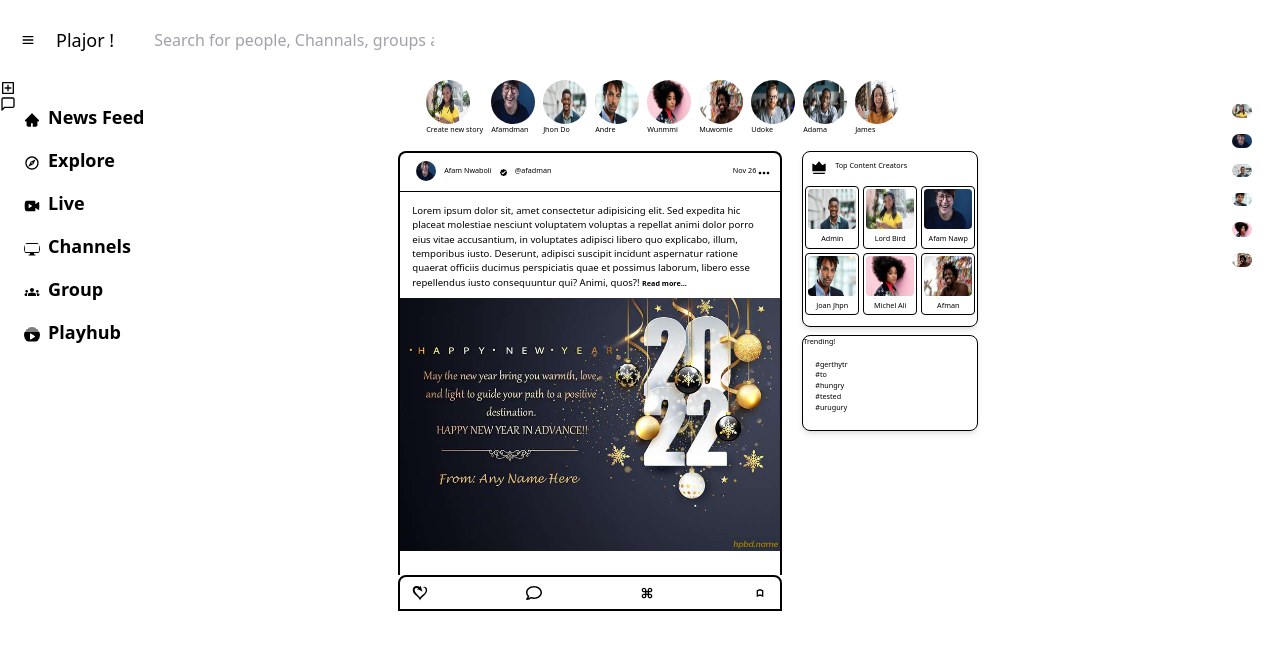
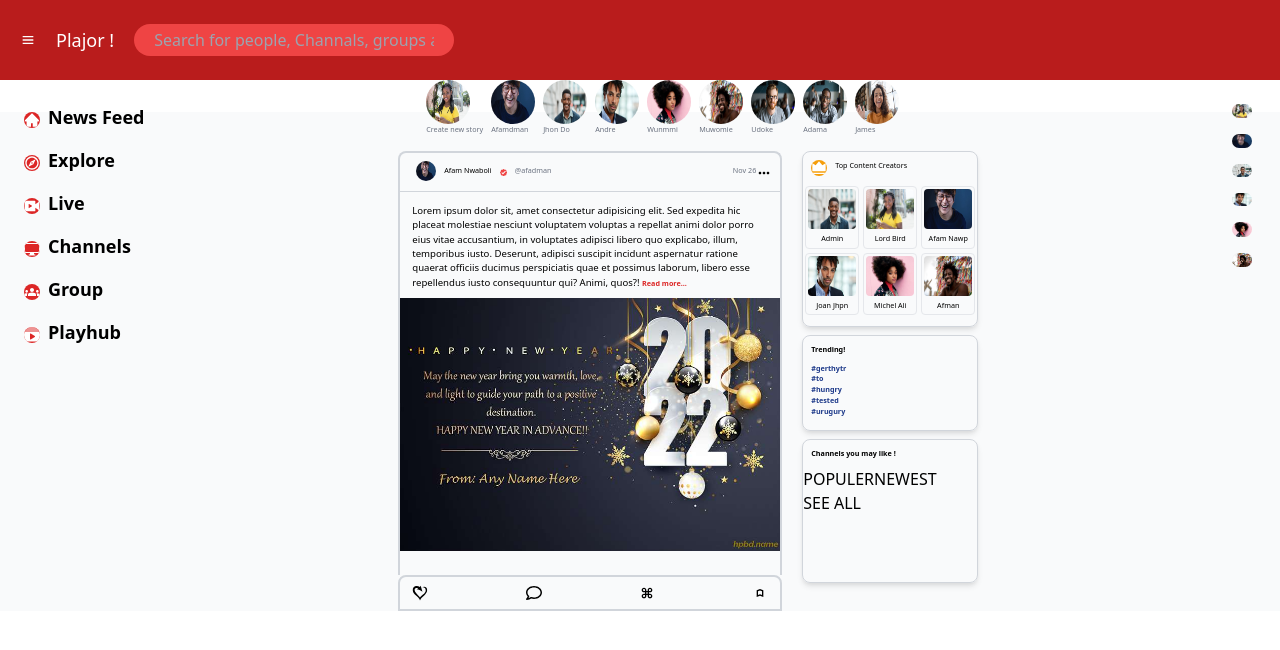
Before and after one commit to Azeezjim/Newsfeed, a React (Create React App) app: page / in a window 1280 px wide. Shown: the top 650 px of the page. Built offline with nearby package versions, Linux system fonts and the light colour scheme.

Commit message:
3rd commit

```diff
--- a/src/App.js
+++ b/src/App.js
@@ -7,7 +7,8 @@
 import Cardbody from "./components/Caedbody/Cardbody";
 import Cardfooter from "./components/Cardfooter/Cardfooter";
 import Content from "./components/Content/Content";
-import Trending from "./components/Trending/Trending"
+import Trending from "./components/Trending/Trending";
+import Channels from "./components/Channels/Channals";
 
 
 function App() {
@@ -27,6 +28,7 @@
               <div className="space-y-2">
                 <Content />
                 <Trending />
+                <Channels />
               </div>
             </div>
           </div>
--- /dev/null
+++ b/src/components/Channels/Channals.js
@@ -0,0 +1,18 @@
+import React from 'react'
+
+function Channels() {
+  return (
+    <div>
+    <div className="border border-gray-300 w-44 h-36 rounded-lg shadow-md  ">
+      <h1 className="text-xs font-semibold m-2"> Channels you may like !</h1>
+      <div>
+        <button>POPULER</button>
+        <button>NEWEST</button>
+        <button>SEE ALL</button>
+      </div>
+      </div>
+    </div>
+  )
+}
+
+export default Channels
--- a/src/components/Trending/Trending.js
+++ b/src/components/Trending/Trending.js
@@ -5,13 +5,13 @@
 function Trending() {
   return (
     <div className="border border-gray-300 w-44 h-24 rounded-lg shadow-md  ">
-      <h1 className="text-xs text-bold "> Trending!</h1>
-      <div className="flex flex-col text-xs m-3 ">
-        <a href="#" className="text-sky text-bold underline-offset-8">#gerthytr</a>
-        <a href="#" className="text-sky text-bold underline-offset-8">#to</a>
-        <a href="#" className="text-sky text-bold underline-offset-8">#hungry</a>
-        <a href="#" className="text-sky text-bold underline-offset-8">#tested</a>
-        <a href="#" className="text-sky text-bold underline-offset-8">#urugury</a>
+      <h1 className="text-xs font-semibold m-2"> Trending!</h1>
+      <div className="flex flex-col text-xs m-2 ">
+        <a href="#" className="text-blue-900 font-semibold underline-offset-8">#gerthytr</a>
+        <a href="#" className="text-blue-900 font-semibold underline-offset-8">#to</a>
+        <a href="#" className="text-blue-900 font-semibold underline-offset-8">#hungry</a>
+        <a href="#" className="text-blue-900 font-semibold underline-offset-8">#tested</a>
+        <a href="#" className="text-blue-900 font-semibold underline-offset-8">#urugury</a>
       </div>
     </div>
   )
--- a/tailwind.config.js
+++ b/tailwind.config.js
@@ -15,10 +15,7 @@
       '5xl': '3rem',
       '6xl': '4rem',
       '7xl': '5rem',
-    },
-    colors: {
-      'sky-blue': '#0e7490',
-    },
+    }
   },
   variants: {
     extend: {},
```
